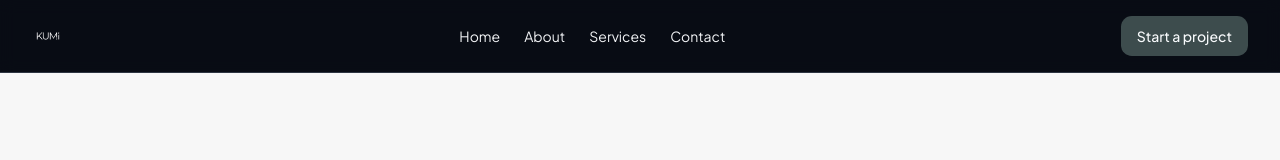
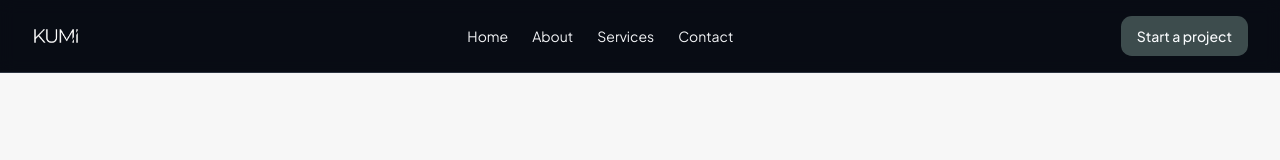
Before and after one commit to talitacad/kumi-digital-launchpad, a React (Vite) app: page / in a window 1280 px wide. Shown: the top 160 px of the page. Built offline with nearby package versions, Linux system fonts and the light colour scheme.

Commit message:
Update header logo
Replaced the header logo with the newly uploaded image in `src/pages/Index.tsx`.

```diff
--- a/src/pages/Index.tsx
+++ b/src/pages/Index.tsx
@@ -71,7 +71,7 @@ const Index = () => {
         <nav className="container mx-auto flex items-center justify-between py-4">
           <a href="#home" className="flex items-center gap-3">
             <img
-              src="/lovable-uploads/d32d4395-8fa6-463a-9db3-5cef24b9e299.png"
+              src="/lovable-uploads/299973bd-a767-4410-9baf-43f1d318bd92.png"
               alt="KUMI Digital logo"
               className="h-8 w-auto"
               loading="lazy"
```
Also changed, not shown: public/lovable-uploads/299973bd-a767-4410-9baf-43f1d318bd92.png (added).
